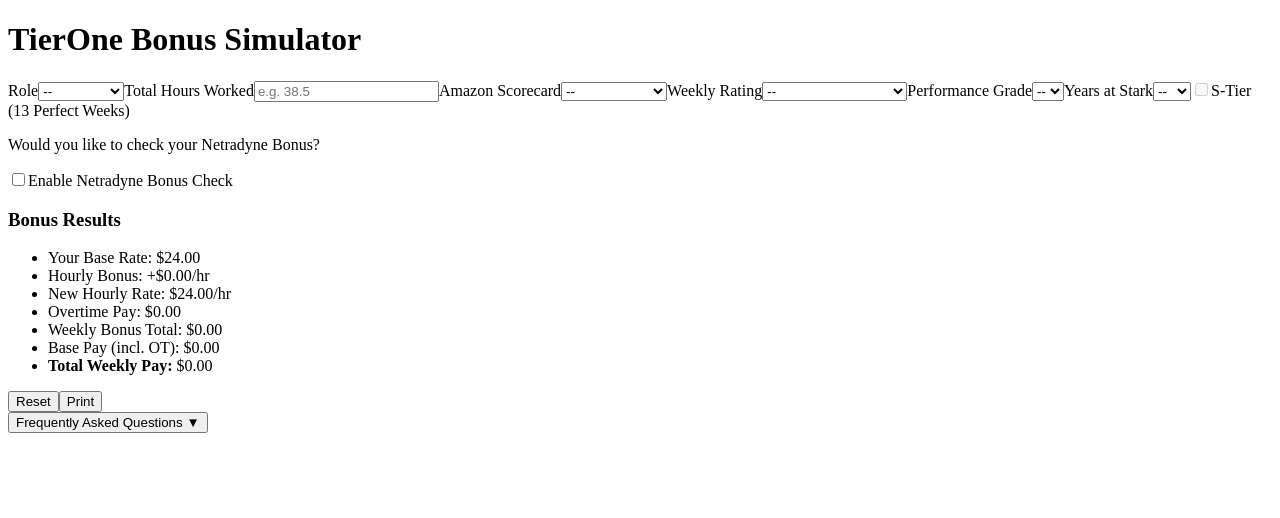
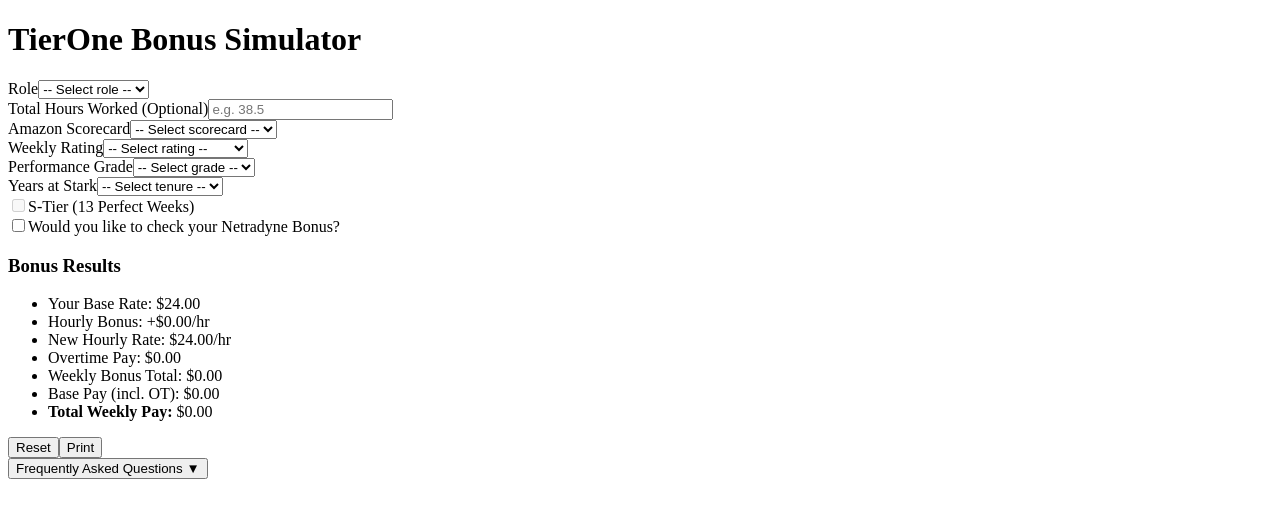
Before and after one commit to StarkTierOne/TierOne-simulator, a React (Create React App) app: page / in a window 1280 px wide. Shown: the top 518 px of the page. Built offline with nearby package versions, Linux system fonts and the light colour scheme.

Commit message:
Update App.jsx

```diff
--- a/src/App.jsx
+++ b/src/App.jsx
@@ -33,9 +33,7 @@ export default function App() {
     setCheckND(false); setNetradyne(""); setSevereEvent("");
   };
 
-  const printResults = () => {
-    if (typeof window !== "undefined") window.print();
-  };
+  const printResults = () => typeof window !== "undefined" && window.print();
 
   const getTenureIndex = () => {
     if (sTier && ["Fantastic Plus","Fantastic","Good","Fair"].includes(scorecard)) return 5;
@@ -48,82 +46,92 @@ export default function App() {
     const card = BONUS_MATRIX[scorecard]?.[key];
     if (!card) return null;
     const tierKey = sTier ? "A" : (tier === "D"||tier === "F" ? "D & F" : tier);
-    const rates = card[tierKey];
-    const rate = rates?.[getTenureIndex()]||24;
+    const rate = card[tierKey]?.[getTenureIndex()] || 24;
     return { hourly: Math.min(rate,32), bonusOnly: (Math.min(rate,32)-24).toFixed(2) };
   };
 
   const result = getBonusRate();
-  const hourlyBonus = result ? parseFloat(result.bonusOnly) : 0;
-  const isEligible = rating === "Perfect" || rating === "Meets Requirements";
-  const qualifiesForNetradyne = checkND && isEligible && netradyne !== "None" && severeEvent === "No";
-  const netradyneBonus = qualifiesForNetradyne ? (netradyne === "Gold" ? 20 : 10) : 0;
+  const hourlyBonus   = result ? parseFloat(result.bonusOnly) : 0;
+  const isEligible    = rating === "Perfect" || rating === "Meets Requirements";
+  const qualifiesND   = checkND && isEligible && netradyne !== "None" && severeEvent === "No";
+  const netradyneBonus= qualifiesND ? (netradyne === "Gold" ? 20 : 10) : 0;
 
-  const totalHours = parseFloat(hours || 0);
-  const otHours = totalHours > 40 ? totalHours - 40 : 0;
-  const baseHours = Math.min(totalHours,40);
-  const base = role === "Driver" ? 24 : parseFloat(baseRate) || 24;
-  const newHourly = (base + hourlyBonus).toFixed(2);
-  const otPay = (base * 1.5 * otHours).toFixed(2);
-  const weeklyBonus = (hourlyBonus * baseHours).toFixed(2);
-  const basePayInclOT = (base * baseHours + parseFloat(otPay)).toFixed(2);
-  const totalWeeklyPay = ((base + hourlyBonus) * baseHours + parseFloat(otPay)).toFixed(2);
+  const totalHours    = parseFloat(hours || 0);
+  const otHours       = totalHours > 40 ? totalHours - 40 : 0;
+  const baseHours     = Math.min(totalHours,40);
+  const base          = role === "Driver" ? 24 : parseFloat(baseRate) || 24;
+  const newHourlyRate = (base + hourlyBonus).toFixed(2);
+  const otPay         = (base * 1.5 * otHours).toFixed(2);
+  const weeklyBonusAmt= (hourlyBonus * baseHours).toFixed(2);
+  const basePayOT     = (base * baseHours + parseFloat(otPay)).toFixed(2);
+  const totalPay      = ((base + hourlyBonus)*baseHours + parseFloat(otPay)).toFixed(2);
 
   return (
-    <div className="p-6 max-w-3xl mx-auto font-sans">
-      <h1 className="text-4xl font-bold text-center mb-8">TierOne Bonus Simulator</h1>
-      <div className="space-y-4 bg-white p-6 rounded shadow-md">
-        <label htmlFor="role">Role</label>
-        <select id="role" value={role} onChange={e=>setRole(e.target.value)} className="p-2 border rounded w-full">
-          <option value="">--</option>
+    <div className="p-8 max-w-3xl mx-auto font-sans space-y-8">
+      <h1 className="text-4xl font-bold text-center">TierOne Bonus Simulator</h1>
+
+      <div className="bg-white p-6 rounded-lg shadow space-y-6">
+        <div>
+          <label className="block font-medium mb-1" htmlFor="role">Role</label>
+          <select id="role" value={role} onChange={e=>setRole(e.target.value)} className="w-full border p-2 rounded">
+            <option value="">-- Select role --</option>
             <option>Driver</option>
             <option>Trainer</option>
             <option>Supervisor</option>
           </select>
+        </div>
 
-        <label htmlFor="hours">Total Hours Worked</label>
-        <input id="hours" type="number" value={hours} onChange={e=>setHours(e.target.value)} placeholder="e.g. 38.5" className="p-2 border rounded w-full" />
+        <div>
+          <label className="block font-medium mb-1" htmlFor="hours">Total Hours Worked (Optional)</label>
+          <input id="hours" type="number" value={hours} onChange={e=>setHours(e.target.value)} placeholder="e.g. 38.5" className="w-full border p-2 rounded" />
+        </div>
 
-        {(role==="Trainer"||role==="Supervisor")&&(
-          <>
-            <label htmlFor="baseRate">Base Pay</label>
-            <input id="baseRate" type="number" value={baseRate} onChange={e=>setBaseRate(e.target.value)} placeholder="e.g. 27" className="p-2 border rounded w-full" />
-            <p className="text-xs text-gray-500">* Enter base rate</p>
-          </>
+        {(role === "Trainer" || role === "Supervisor") && (
+          <div>
+            <label className="block font-medium mb-1" htmlFor="baseRate">Base Pay (Optional)</label>
+            <input id="baseRate" type="number" value={baseRate} onChange={e=>setBaseRate(e.target.value)} placeholder="e.g. 27" className="w-full border p-2 rounded" />
+          </div>
         )}
 
-        <label htmlFor="scorecard">Amazon Scorecard</label>
-        <select id="scorecard" value={scorecard} onChange={e=>setScorecard(e.target.value)} className="p-2 border rounded w-full">
-          <option value="">--</option>
+        <div>
+          <label className="block font-medium mb-1" htmlFor="scorecard">Amazon Scorecard</label>
+          <select id="scorecard" value={scorecard} onChange={e=>setScorecard(e.target.value)} className="w-full border p-2 rounded">
+            <option value="">-- Select scorecard --</option>
             <option>Fantastic Plus</option>
             <option>Fantastic</option>
             <option>Good</option>
             <option>Fair</option>
             <option>Poor</option>
           </select>
+        </div>
 
-        <label htmlFor="rating">Weekly Rating</label>
-        <select id="rating" value={rating} onChange={e=>setRating(e.target.value)} className="p-2 border rounded w-full">
-          <option value="">--</option>
+        <div>
+          <label className="block font-medium mb-1" htmlFor="rating">Weekly Rating</label>
+          <select id="rating" value={rating} onChange={e=>setRating(e.target.value)} className="w-full border p-2 rounded">
+            <option value="">-- Select rating --</option>
             <option>Perfect</option>
             <option>Meets Requirements</option>
             <option>Needs Improvement</option>
             <option>Action Required</option>
           </select>
+        </div>
 
-        <label htmlFor="tier">Performance Grade</label>
-        <select id="tier" value={tier} onChange={e=>setTier(e.target.value)} className="p-2 border rounded w-full">
-          <option value="">--</option>
+        <div>
+          <label className="block font-medium mb-1" htmlFor="tier">Performance Grade</label>
+          <select id="tier" value={tier} onChange={e=>setTier(e.target.value)} className="w-full border p-2 rounded">
+            <option value="">-- Select grade --</option>
             <option>A</option>
             <option>B</option>
             <option>C</option>
             <option>D</option>
             <option>F</option>
           </select>
+        </div>
 
-        <label htmlFor="tenure">Years at Stark</label>
-        <select id="tenure" value={tenure} onChange={e=>setTenure(e.target.value)} className="p-2 border rounded w-full">
-          <option value="">--</option>
+        <div>
+          <label className="block font-medium mb-1" htmlFor="tenure">Years at Stark</label>
+          <select id="tenure" value={tenure} onChange={e=>setTenure(e.target.value)} className="w-full border p-2 rounded">
+            <option value="">-- Select tenure --</option>
             <option>&lt;1</option>
             <option>1</option>
             <option>2</option>
@@ -131,79 +139,72 @@ export default function App() {
             <option>4</option>
             <option>5+</option>
           </select>
+        </div>
 
-        <label className="flex items-center space-x-2">
-          <input type="checkbox" checked={sTier} onChange={e=>setSTier(e.target.checked)} disabled={rating!=="Perfect"} className="w-5 h-5" />
-          <span>S-Tier (13 Perfect Weeks)</span>
-        </label>
+        <div className="flex items-center space-x-2">
+          <input type="checkbox" id="sTier" checked={sTier} onChange={e=>setSTier(e.target.checked)} disabled={rating!=="Perfect"} className="w-5 h-5"/>
+          <label htmlFor="sTier" className="font-medium">S-Tier (13 Perfect Weeks)</label>
+        </div>
 
-        <div className="mt-6">
-          <p className="font-medium">Would you like to check your Netradyne Bonus?</p>
-          <label className="flex items-center space-x-2 mt-2">
-            <input type="checkbox" checked={checkND} onChange={e=>setCheckND(e.target.checked)} className="w-5 h-5" />
-            <span>Enable Netradyne Bonus Check</span>
-          </label>
+        <div className="flex items-center space-x-2">
+          <input type="checkbox" id="ndToggle" checked={checkND} onChange={e=>setCheckND(e.target.checked)} className="w-5 h-5"/>
+          <label htmlFor="ndToggle" className="font-medium">Would you like to check your Netradyne Bonus?</label>
         </div>
       </div>
 
-      {/* Netradyne collapsible */}
       {checkND && (
-        <div className="mt-4 bg-green-50 p-4 rounded-lg">
+        <div className="bg-green-50 p-6 rounded-lg shadow space-y-4">
           <h2 className="text-2xl font-semibold">📸 Netradyne Bonus</h2>
-          <div className="mt-2">
-            <label>Netradyne Status</label>
-            <select value={netradyne} onChange={e=>setNetradyne(e.target.value)} className="p-2 border rounded w-full">
+          <div className="flex flex-col space-y-4">
+            <div>
+              <label className="block font-medium mb-1">Netradyne Status</label>
+              <select value={netradyne} onChange={e=>setNetradyne(e.target.value)} className="w-full border p-2 rounded">
                 <option value="">--</option>
                 <option>Gold</option>
                 <option>Silver</option>
                 <option>None</option>
               </select>
             </div>
-          <div className="mt-2">
-            <label>Any Severe Events in Last 6 Weeks?</label>
-            <select value={severeEvent} onChange={e=>setSevereEvent(e.target.value)} className="p-2 border rounded w-full">
+            <div>
+              <label className="block font-medium mb-1">Any Severe Events in Last 6 Weeks?</label>
+              <select value={severeEvent} onChange={e=>setSevereEvent(e.target.value)} className="w-full border p-2 rounded">
                 <option value="">--</option>
                 <option>No</option>
                 <option>Yes</option>
               </select>
             </div>
-          <p className="mt-2 font-medium">Bonus (if eligible): <span className="text-lg">${netradyneBonus}</span></p>
-          <button onClick={()=>setShowNDE(!showNDE)} className="mt-4 font-semibold">
-            Netradyne Bonus Explainer {showNDE ? '▲' : '▼'}
-          </button>
+            <p className="font-medium">Bonus (if eligible): <span className="text-lg">${netradyneBonus}</span></p>
+            <button onClick={()=>setShowNDE(!showNDE)} className="font-semibold">Netradyne Bonus Explainer {showNDE ? '▲' : '▼'}</button>
             {showNDE && (
-            <div className="mt-2 text-sm">
+              <div className="text-sm pl-4">
                 <p>The Netradyne Bonus is paid out quarterly if the company earns Gold or Silver status on Amazon's camera safety score. You must not have NI or AR ratings or receive major camera flags to qualify. If eligible, your bonus accrues weekly and is paid as a lump sum at the end of the quarter.</p>
               </div>
             )}
           </div>
+        </div>
       )}
 
-      {/* Bonus Results */}
-      <div className="mt-6 bg-white p-6 rounded shadow-md">
+      <div className="bg-white p-6 rounded-lg shadow space-y-4">
         <h3 className="text-xl font-semibold mb-2">Bonus Results</h3>
-        <ul className="list-disc ml-6">
+        <ul className="list-disc ml-6 space-y-1">
           <li>Your Base Rate: ${base.toFixed(2)}</li>
           <li>Hourly Bonus: +${hourlyBonus.toFixed(2)}/hr</li>
-          <li>New Hourly Rate: ${newHourly}/hr</li>
+          <li>New Hourly Rate: ${newHourlyRate}/hr</li>
           <li>Overtime Pay: ${otPay}</li>
-          <li>Weekly Bonus Total: ${weeklyBonus}</li>
-          <li>Base Pay (incl. OT): ${basePayInclOT}</li>
-          <li><strong>Total Weekly Pay:</strong> ${totalWeeklyPay}</li>
+          <li>Weekly Bonus Total: ${weeklyBonusAmt}</li>
+          <li>Base Pay (incl. OT): ${basePayOT}</li>
+          <li><strong>Total Weekly Pay:</strong> ${totalPay}</li>
         </ul>
-        <div className="flex space-x-4 mt-4">
+        <div className="flex space-x-4">
           <button onClick={resetForm} className="px-4 py-2 border rounded">Reset</button>
           <button onClick={printResults} className="px-4 py-2 border rounded">Print</button>
         </div>
       </div>
 
-      {/* FAQ collapsible */}
-      <div className="mt-6">
-        <button onClick={()=>setShowFAQ(!showFAQ)} className="font-semibold">
-          Frequently Asked Questions {showFAQ ? '▲' : '▼'}
-        </button>
+      <div className="space-y-4">
+        <button onClick={()=>setShowFAQ(!showFAQ)} className="font-semibold">Frequently Asked Questions {showFAQ ? '▲' : '▼'}</button>
         {showFAQ && (
-          <div className="mt-2 text-sm space-y-4">
+          <div className="text-sm space-y-4 pl-4">
             <div>
               <p className="font-medium">What is a Performance Grade (A–F)?</p>
               <p>Your Performance Grade is based on your last 13 weeks of overall Total Score.</p>
@@ -228,23 +229,24 @@ export default function App() {
             <div>
               <p className="font-medium">What are Call-out Penalties?</p>
               <ul className="list-disc list-inside ml-6">
-                <li>Block-level Callout: -</li>
-                <li>2+ Block Callouts: -</li>
-                <li>Load-level Callout: -</li>
-                <li>2+ Load-level Callouts: -</li>
+                <li>Block-level Callout: -10 points (1 instance in 2 weeks)</li>
+                <li>2+ Block Callouts: -15 points</li>
+                <li>Load-level Callout: -17.1 points (1 instance in 6 weeks)</li>
+                <li>2+ Load-level Callouts: -20 points</li>
               </ul>
+              <p>Penalties last 2 weeks for blocks and 6 weeks for loads, affecting eligibility and ratings.</p>
             </div>
             <div>
               <p className="font-medium">What is S-Tier?</p>
-              <p>S-Tier is a special performance tier reserved for drivers who achieve 13 consecutive Perfect weeks. Once unlocked, S-Tier grants access to the 5+ year payband — even if you haven't reached 5 years of tenure yet. However, you must maintain Perfect rating to stay in S-Tier.</p>
+              <p>S-Tier is a special performance tier reserved for drivers who achieve 13 consecutive Perfect weeks. Once unlocked, S-Tier grants access to the 5+ year payband — even if you haven't reached 5 years tenure. You must maintain Perfect rating to stay in S-Tier.</p>
             </div>
             <div>
               <p className="font-medium">What disqualifies me from getting a bonus?</p>
               <ul className="list-disc list-inside ml-6">
                 <li>Your Weekly Rating is NI or AR</li>
-                <li>You receive a major safety flag (e.g., camera, following distance, seatbelt)</li>
-                <li>You fail to meet Grade + Tenure + Scorecard thresholds for your payband</li>
-                <li>You have a recent severe event that disqualifies you from Netradyne bonus</li>
+                <li>You receive a major camera or safety flag</li>
+                <li>You fail to meet Grade + Tenure + Scorecard thresholds</li>
+                <li>You have a recent severe event that disqualifies you</li>
               </ul>
             </div>
             <div>
@@ -253,11 +255,15 @@ export default function App() {
               <ul className="list-disc list-inside ml-6">
                 <li>Stark must earn Gold or Silver on Amazon's safety score</li>
                 <li>You must have a Perfect or Meets Requirements rating</li>
-                <li>You must not have any major camera flags or severe events in the last 6 weeks</li>
+                <li>No major camera flags or severe events in the last 6 weeks</li>
               </ul>
-              <p>If eligible, your Netradyne bonus accrues weekly and is paid out in a lump sum at the end of each quarter.</p>
             </div>
+            <div>
               <a href="https://drive.google.com/file/d/1CWVesfvKWsSFn7wv7bGvHv6kLb20Mzec/view?usp=sharing" target="_blank" rel="noopener noreferrer" className="text-blue-600 underline">📘 View Full Explainer PDF →</a>
+            </div>
+            <div>
+              <a href="https://docs.google.com/spreadsheets/d/1gTmNlGNo_OH1zysEFvh7dAbvEibC5vgoGX6AMINxFWQ/edit?usp=sharing" target="_blank" rel="noopener noreferrer" className="text-blue-600 underline">📊 View Bonus Matrix Spreadsheet →</a>
+            </div>
           </div>
         )}
       </div>
```
Lines whose indentation alone changed are shown as unchanged.
